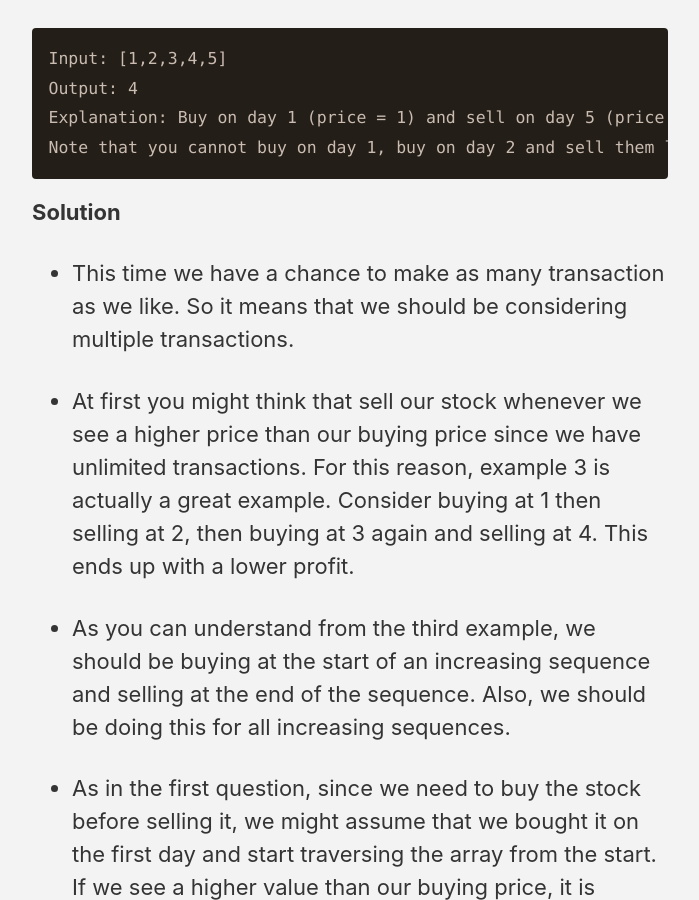
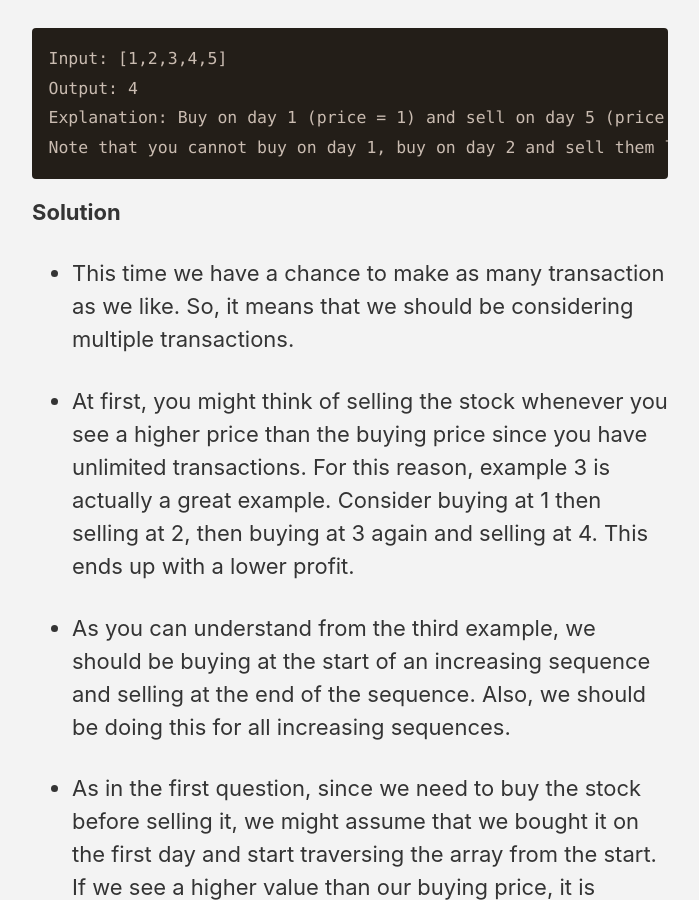
Before and after one commit to safakozdek/safakozdek.github.io, a Jekyll site: the page built from _posts/2020-06-13-leet-code-3.md, in a window 1280 px wide and 900 px high, scrolled down 3495 px. Shown: the whole window, without its empty margins (290-989 px from the left). Built offline with Jekyll 4.4.1, drawn with Linux system fonts in a browser that asks for light colours; cached includes are drawn as plain includes; nearby versions of some CDN libraries.

Commit message:
Update 2020-06-13-leet-code-3.md

```diff
--- a/_posts/2020-06-13-leet-code-3.md
+++ b/_posts/2020-06-13-leet-code-3.md
@@ -104,9 +104,9 @@ Note that you cannot buy on day 1, buy on day 2 and sell them later, as you are
 
 **Solution**
 
-* This time we have a chance to make as many transaction as we like. So it means that we should be considering multiple transactions.
+* This time we have a chance to make as many transaction as we like. So, it means that we should be considering multiple transactions.
 
-* At first you might think that sell our stock whenever we see a higher price than our buying price since we have unlimited transactions.  For this reason, example 3 is actually a great example. Consider buying at 1 then selling at 2, then buying at 3 again and selling at 4. This ends up with a lower profit.
+* At first, you might think of selling the stock whenever you see a higher price than the buying price since you have unlimited transactions.  For this reason, example 3 is actually a great example. Consider buying at 1 then selling at 2, then buying at 3 again and selling at 4. This ends up with a lower profit.
 
 * As you can understand from the third example, we should be buying at the start of an increasing sequence and selling at the end of the sequence. Also, we should be doing this for all increasing sequences.
 
```
